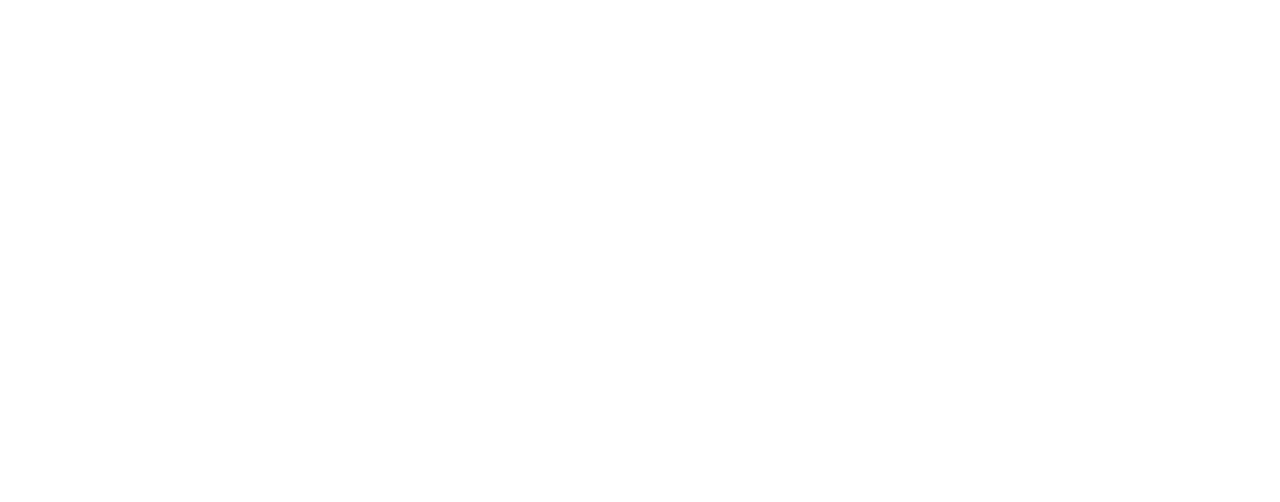
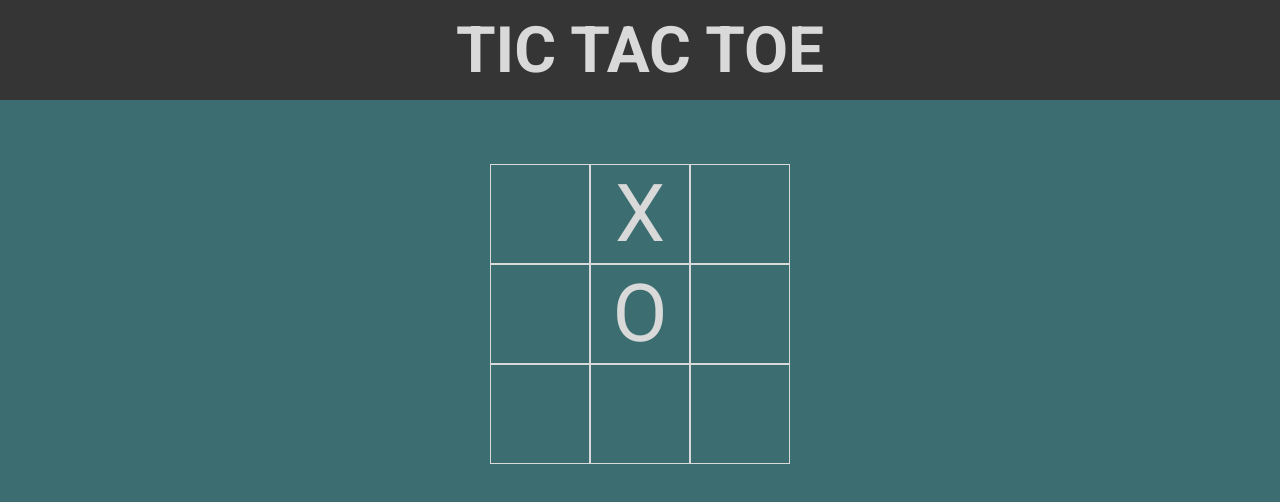
Before and after one commit to Gurkirat-s/tic-tac-toe, a website: page index.html in a window 1280 px wide. Drawn offline with Linux system fonts and the light colour scheme.

Commit message:
Added gameboard, renderboard, and player factory

```diff
--- a/index.html
+++ b/index.html
@@ -5,11 +5,35 @@
     <meta http-equiv="X-UA-Compatible" content="IE=edge" />
     <meta name="viewport" content="width=device-width, initial-scale=1.0" />
 
+    <link rel="preconnect" href="https://fonts.googleapis.com" />
+    <link rel="preconnect" href="https://fonts.gstatic.com" crossorigin />
+    <link
+      href="https://fonts.googleapis.com/css2?family=Roboto:wght@100;300;400;500;700;900&display=swap"
+      rel="stylesheet"
+    />
+
     <link rel="stylesheet" href="style.css" />
+    <script defer src="index.js"></script>
 
     <title>Document</title>
   </head>
   <body>
-    <script src="index.js"></script>
+    <header>
+      <h1>Tic Tac Toe</h1>
+    </header>
+    <main>
+      <p id="example"></p>
+      <div class="game-grid">
+        <div class="cell"></div>
+        <div class="cell"></div>
+        <div class="cell"></div>
+        <div class="cell"></div>
+        <div class="cell"></div>
+        <div class="cell"></div>
+        <div class="cell"></div>
+        <div class="cell"></div>
+        <div class="cell"></div>
+      </div>
+    </main>
   </body>
 </html>
--- a/index.js
+++ b/index.js
@@ -0,0 +1,63 @@
+(() => {
+  const Gameboard = (() => {
+    let board = [
+      ['', 'X', ''],
+      ['', 'O', ''],
+      ['', '', ''],
+    ];
+
+    const getBoard = () => {
+      return board;
+    };
+
+    const resetBoard = () => {
+      board = [
+        ['', '', ''],
+        ['', '', ''],
+        ['', '', ''],
+      ];
+    };
+
+    const placeToken = (token, i, j) => {
+      if (board[i][j] == '') {
+        board[i][j] = token;
+      }
+    };
+
+    return { getBoard, resetBoard, placeToken };
+  })();
+
+  const Player = (symbol) => {
+    let score = 0;
+    let token = symbol;
+
+    const getScore = () => score;
+    const getToken = () => token;
+    const increaseScore = () => score++;
+
+    return { getScore, getToken, increaseScore };
+  };
+
+  const renderBoard = (board) => {
+    let cells = document.querySelectorAll('.cell');
+    console.log(board);
+    for (let i = 0; i < cells.length; i++) {
+      let m = Math.floor(i / 3);
+      let n = i % 3;
+      console.log(m + ', ' + n);
+      console.log(board[m][n]);
+      if (board[m][n] == 'X') {
+        cells[i].innerHTML = 'X';
+      } else if (board[m][n] == 'O') {
+        cells[i].innerHTML = 'O';
+      }
+    }
+  };
+
+  renderBoard(Gameboard.getBoard());
+
+  const player1 = Player('X');
+  console.log(Gameboard.getBoard());
+  Gameboard.placeToken(player1.getToken(), 1, 2);
+  console.log(Gameboard.getBoard());
+})();
--- a/style.css
+++ b/style.css
@@ -0,0 +1,52 @@
+* {
+  margin: 0;
+  padding: 0;
+  box-sizing: border-box;
+}
+
+html {
+  font-family: 'Roboto', serif;
+}
+
+header {
+  height: 100px;
+  display: flex;
+  align-items: center;
+  justify-content: center;
+  background-color: #353535;
+  color: #d9d9d9;
+}
+
+h1 {
+  font-size: 4rem;
+  text-transform: uppercase;
+}
+
+body {
+  background-color: #3c6e71;
+  color: #d9d9d9;
+}
+
+main {
+  /* margin: 0 auto; */
+  /* width: 100%; */
+  display: flex;
+  justify-content: center;
+  margin-top: 4rem;
+}
+
+.game-grid {
+  display: grid;
+  /* width: 100%; */
+  grid-template-columns: repeat(3, 100px);
+  grid-template-rows: repeat(3, 100px);
+  /* margin: 0 auto; */
+}
+
+.cell {
+  border: 1px solid #d9d9d9;
+  display: flex;
+  align-items: center;
+  justify-content: center;
+  font-size: 5rem;
+}
```
